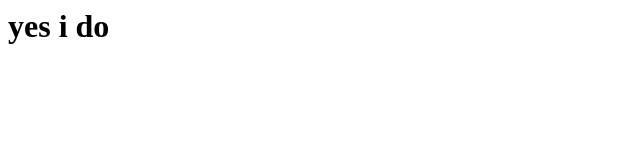
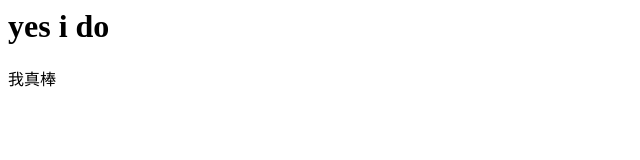
Before and after one commit to henry888wang/ppk, a plain HTML site: page index.html in a window 1280 px wide. Shown: the full height of the page, 0-640 px from the left. Drawn offline with Linux system fonts and the light colour scheme.

Commit message:
Update index.html

```diff
--- a/index.html
+++ b/index.html
@@ -1 +1,3 @@
+<meta charset=utf-8>
 <h1>yes i do</h1>
+<p>我真棒</p>
```
